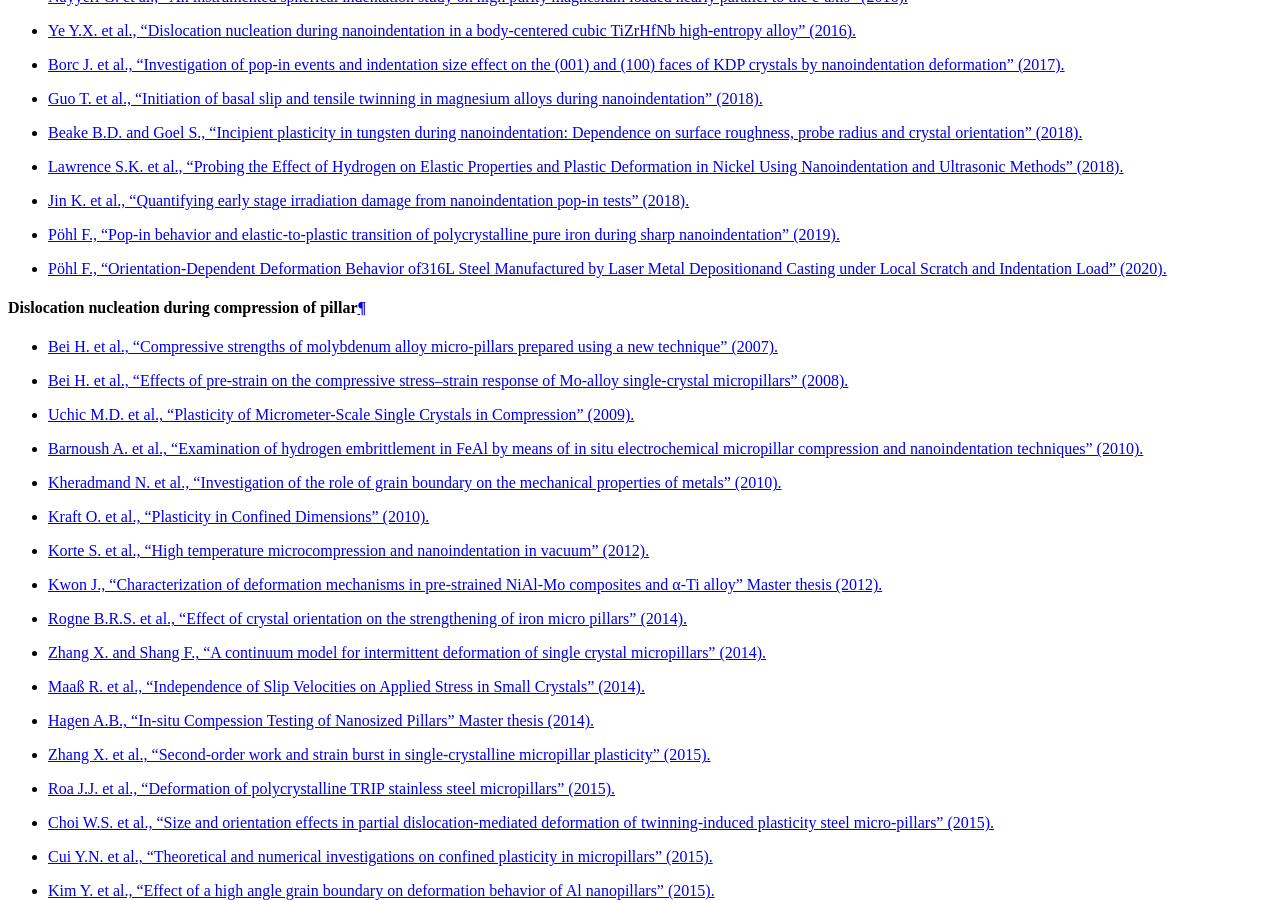
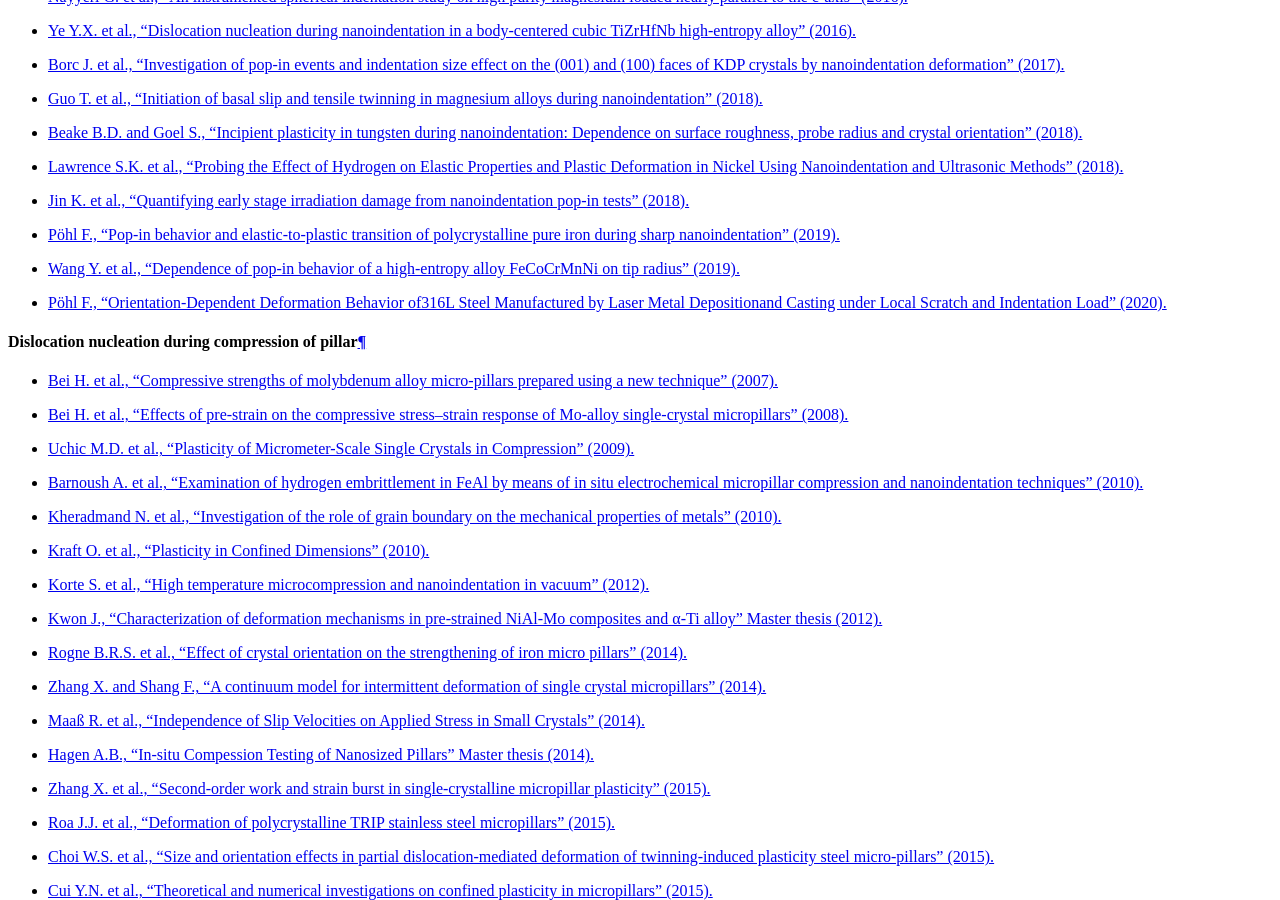
Before and after one commit to DavidMercier/PopIn, a Sphinx documentation site: the page built from doc/links_ref.rst, in a window 1280 px wide and 900 px high, scrolled down 4573 px. Built offline with Sphinx 7.4.7, drawn with Linux system fonts in a browser that asks for light colours; comment, search, counter and statistics services are not loaded.

Commit message:
Update links_ref.rst

```diff
--- a/doc/links_ref.rst
+++ b/doc/links_ref.rst
@@ -153,6 +153,7 @@ Dislocation nucleation during (nano)indentation
 * `Lawrence S.K. et al., "Probing the Effect of Hydrogen on Elastic Properties and Plastic Deformation in Nickel Using Nanoindentation and Ultrasonic Methods" (2018). <https://doi.org/10.1007/s11837-018-2850-z>`_
 * `Jin K. et al., "Quantifying early stage irradiation damage from nanoindentation pop-in tests" (2018). <https://doi.org/10.1016/j.scriptamat.2018.07.035>`_
 * `Pöhl F., "Pop-in behavior and elastic-to-plastic transition of polycrystalline pure iron during sharp nanoindentation" (2019). <https://doi.org/10.1038/s41598-019-51644-5>`_
+* `Wang Y. et al., "Dependence of pop-in behavior of a high-entropy alloy FeCoCrMnNi on tip radius" (2019). <https://doi.org/10.1007/s00339-019-2409-z>`_
 * `Pöhl F., "Orientation-Dependent Deformation Behavior of316L Steel Manufactured by Laser Metal Depositionand Casting under Local Scratch and Indentation Load" (2020). <https://doi.org/10.3390/ma13071765>`_
 
 Dislocation nucleation during compression of pillar
```
